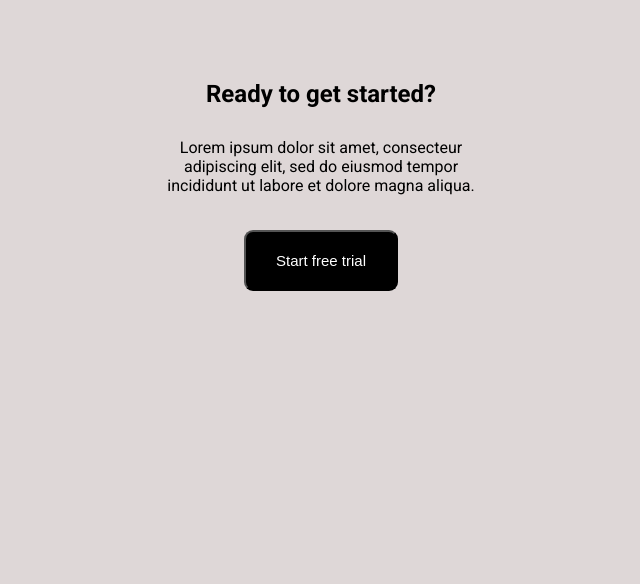
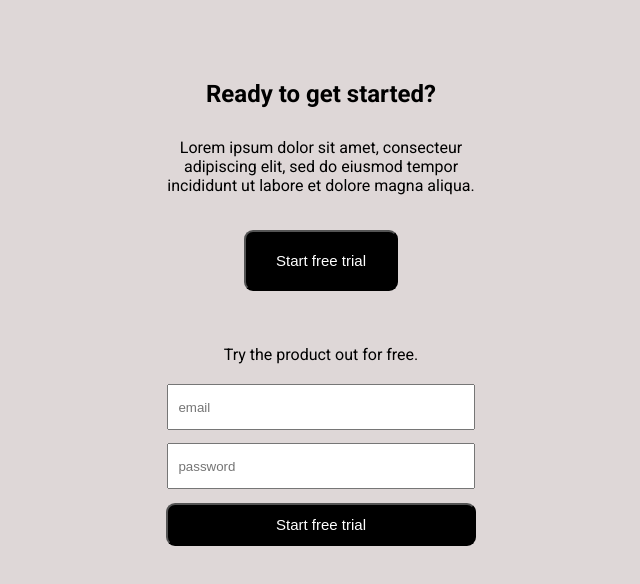
Before and after one commit to jsangalang93/intro-to-css, a plain HTML site: page index.html in a window 1280 px wide. Shown: the whole page, without its empty margins (319-959 px from the left). Drawn offline with Linux system fonts and the light colour scheme.

Commit message:
Second Example Commit

```diff
--- a/css/style.css
+++ b/css/style.css
@@ -20,21 +20,40 @@ p {
 }
 
 button {
-    margin: 15px;
     background: black;
     color: white;
     font-size: 15px;
     text-align: center;
+
+    border-radius: 9px;
+
+}
+
+.input {
+    text-align: center;
+
+}
+
+#emailInput {
+    margin-bottom:1em;
+    width: 300px;
+    height: 40px;
+}
+#passwordInput {
+    margin-bottom:1em;
+    width: 300px;
+    height: 40px;
+}
+
+#startFreeTrial1 {
+    margin: 15px;
     padding-top: 20px;
     padding-bottom: 20px;
     padding-left: 30px;
     padding-right: 30px;
-    border-radius: 9px;
-
 }
 
-
-
-div {
-
+#startFreeTrial2 {
+    width: 310px;
+    height: 43px;
 }
--- a/index.html
+++ b/index.html
@@ -20,8 +20,17 @@
     incididunt ut labore et dolore magna aliqua.</p>
 
     <div style="text-align: center">
-<button type="button">Start free trial</button>
+<button id="startFreeTrial1" type="button">Start free trial</button>
 </div>
+<br>
+<p> Try the product out for free.</p>
+<div class="input">
+<input id="emailInput" type="email" placeholder="  email"> <br>
+<input id="passwordInput" type="email" placeholder="  password"
+</div>
+
+<div style="text-align: center">
+    <button id="startFreeTrial2" type="button">Start free trial</button>
 
 
 </body>
```
